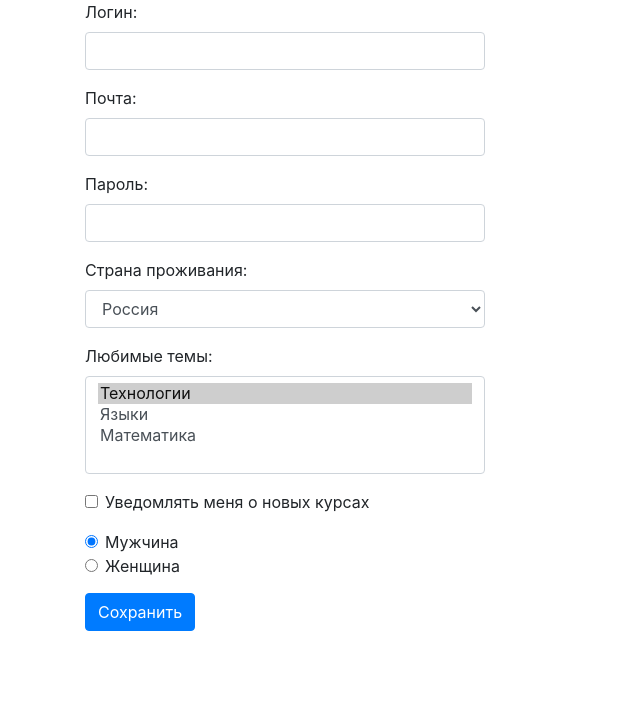
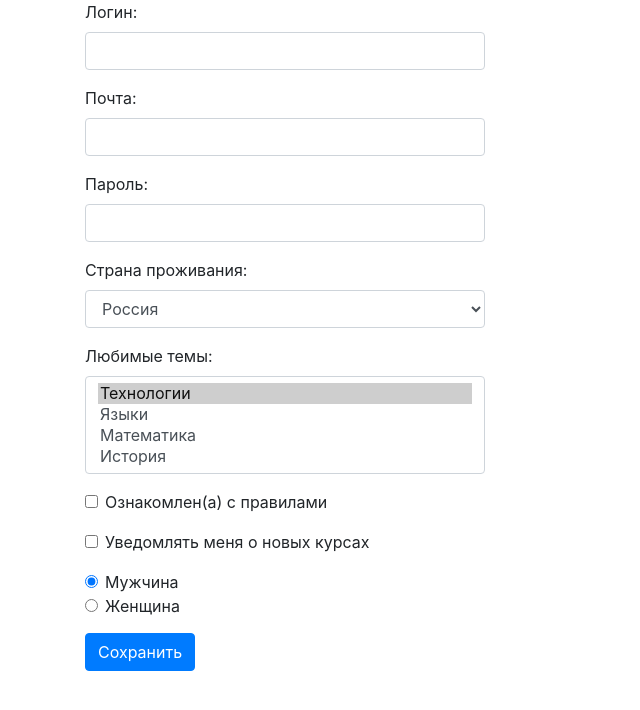
Before and after one commit to AliyaRazyapova/Vue.js, a Vue app in the folder ini/: page / in a window 1280 px wide. Shown: the top 710 px of the page, without its empty margins (0-640 px from the left). Built offline with nearby package versions, Linux system fonts and the light colour scheme.

Commit message:
[edit] SignUp

```diff
--- a/ini/src/components/SignUp.vue
+++ b/ini/src/components/SignUp.vue
@@ -1,5 +1,6 @@
 <template>
-    <form class="sign-up" @submit.prevent="checkForm">
+    <div>
+      <form v-if="!registrationPassed" class="sign-up" @submit.prevent="checkForm">
         <div class="form-group">
           <label for="login">Логин:</label>
           <input
@@ -58,7 +59,12 @@
         </div>
         <div class="form-group">
           <label for="themes">Любимые темы:</label>
-        <select id="themes" class="form-control" v-model="form.favoiriteThemes" multiple>
+          <select
+            id="themes"
+            class="form-control"
+            :class="$v.form.favoiriteThemes.$error ? 'is-invalid' : ''"
+            v-model="form.favoiriteThemes" multiple
+          >
             <option
             v-for="(theme, index) in themes"
             :value="theme.value"
@@ -67,6 +73,21 @@
               {{ theme.label }}
             </option>
           </select>
+          <p v-if="$v.form.favoiriteThemes.$dirty && !$v.form.favoiriteThemes.maxCount" class="invalid-feedback">
+            Не больше 3-х тем
+          </p>
+        </div>
+        <div class="form-group form-check">
+          <input
+            type="checkbox"
+            class="form-check-input"
+            id="agreeWithRules"
+            v-model="form.agreeWithRules"
+          >
+          <label class="form-check-label" :class="$v.form.agreeWithRules.$error ? 'is-invalid' : ''" for="agreeWithRules">Ознакомлен(а) с правилами</label>
+          <p v-if="$v.form.agreeWithRules.$dirty && !$v.form.agreeWithRules.mustBeTrue" class="invalid-feedback">
+            Прочтите правила !
+          </p>
         </div>
         <div class="form-group form-check">
           <input type="checkbox" class="form-check-input" id="notification" v-model="form.agreeWithSendEmail">
@@ -88,6 +109,12 @@
         </div>
         <button type="submit" class="btn btn-primary">Сохранить</button>
       </form>
+      <div v-else>
+        <h1>
+          {{ `${ form.login }, поздравляем вы успешно зарегистрированы!` }}
+        </h1>
+      </div>
+    </div>
   </template>
 
   <script>
@@ -98,12 +125,14 @@
     mixins: [validationMixin],
     data() {
       return {
+        registrationPassed: false,
         form: {
           login: '',
           email: '',
           password: '',
           country: 'Russia',
           favoiriteThemes: ['IT'],
+          agreeWithRules: false,
           agreeWithSendEmail: false,
           gendere: 'male'
         },
@@ -133,6 +162,10 @@
           {
             label: 'Математика',
             value: 'mathematics'
+          },
+          {
+            label: 'История',
+            value: 'history'
           }
         ]
       }
@@ -142,13 +175,23 @@
         login: { required, minLength: minLength(5)},
         email: { required, email },
         password: { required },
+        agreeWithRules: {
+          mustBeTrue(value) {
+            return value
+          }
+         },
+        favoiriteThemes: {
+          maxCount(value) {
+            return value.length <= 3
+          }
+        }
       }
     },
     methods: {
       checkForm() {
         this.$v.form.$touch()
         if (!this.$v.form.$error) {
-          console.log('Валидация прошла успешно')
+          this.registrationPassed = true
         }
       }
     }
```
Lines whose indentation alone changed are shown as unchanged.
